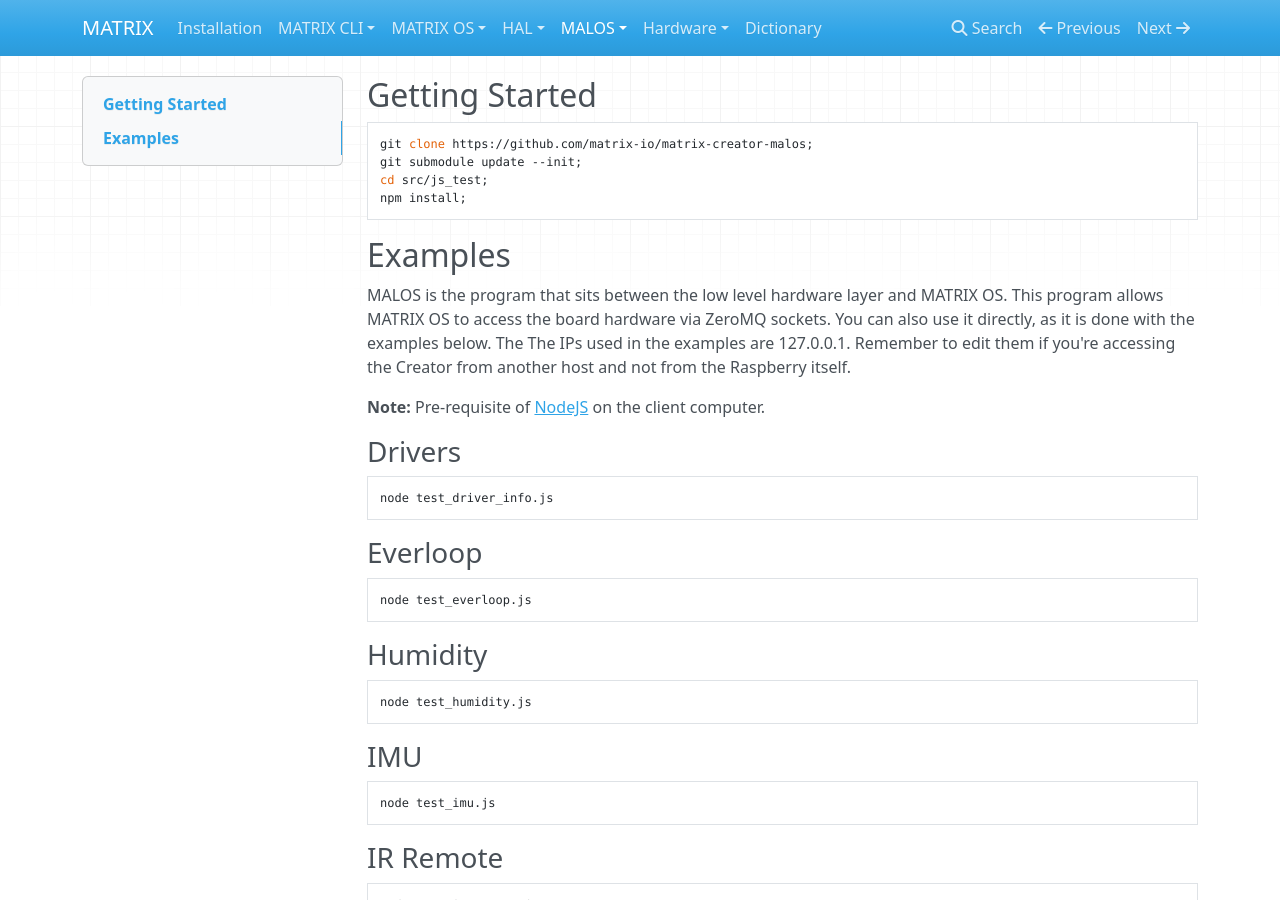
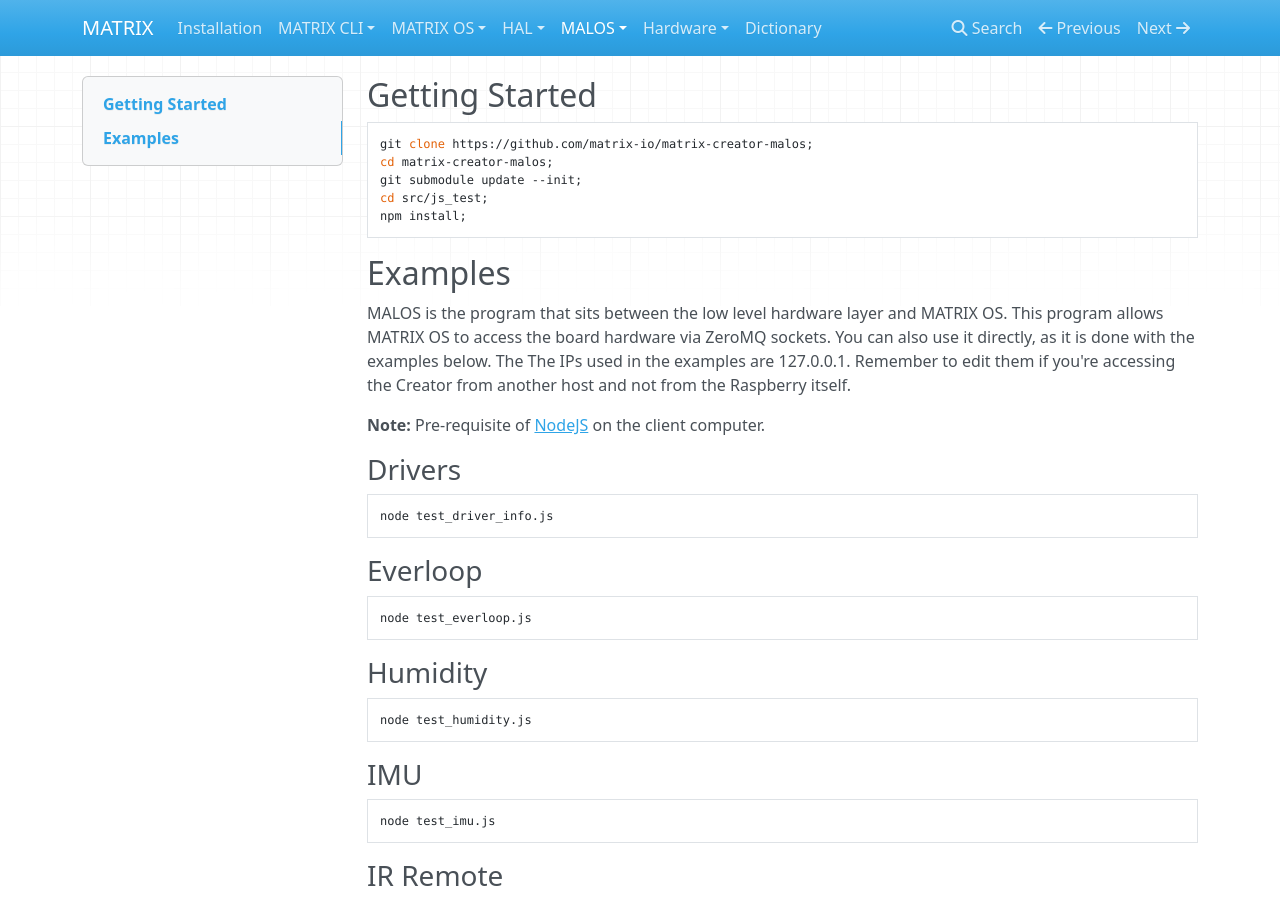
Before and after one commit to matrix-io/matrix-documentation, an MkDocs documentation site: the page built from docs/MALOS/example.md, in a window 1280 px wide and 900 px high. Built offline with MkDocs 1.6.1, drawn with Linux system fonts in a browser that asks for light colours; nearby versions of some CDN libraries; old or Windows-style settings are respelled for this version of MkDocs.

Commit message:
MALOS Example Typo Fix #1

````diff
--- a/docs/MALOS/example.md
+++ b/docs/MALOS/example.md
@@ -1,6 +1,7 @@
 ## Getting Started
 ```
 git clone https://github.com/matrix-io/matrix-creator-malos;
+cd matrix-creator-malos;
 git submodule update --init;
 cd src/js_test;
 npm install;
````
